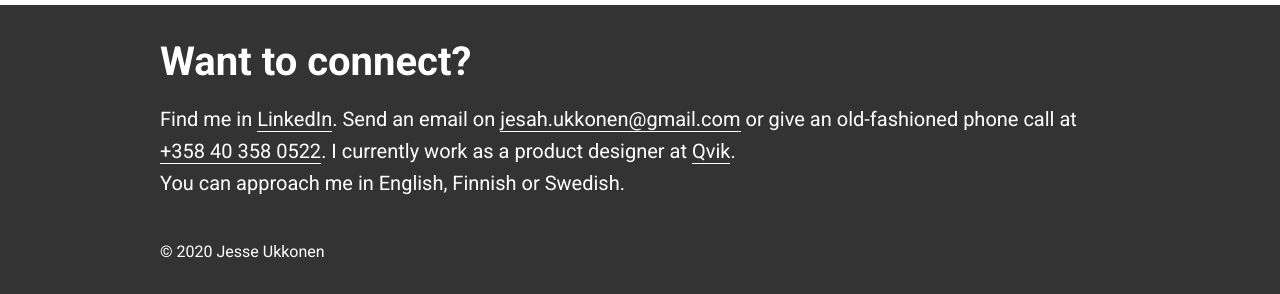
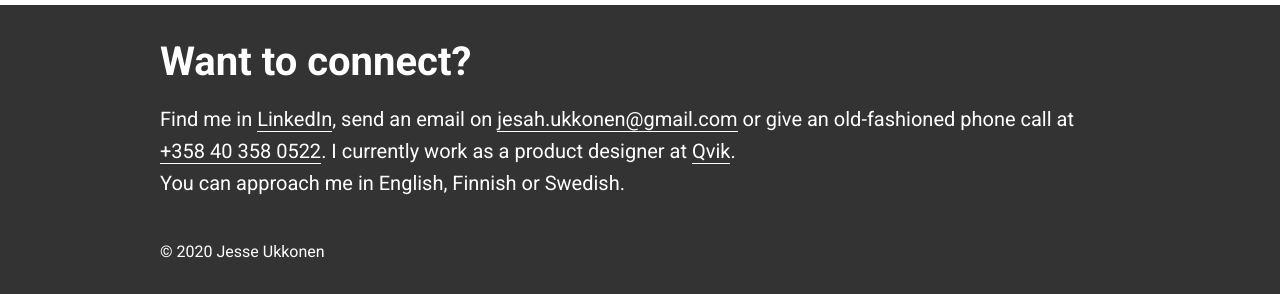
Before and after one commit to jesseu/jesseu.github.io, a Jekyll site: the page built from index.html, in a window 1280 px wide and 900 px high, scrolled down 2174 px. Shown: the part 603-897 px from the top of the window. Built offline with Jekyll 4.4.1, drawn with Linux system fonts in a browser that asks for light colours.

Commit message:
Update default.html

```diff
--- a/_layouts/default.html
+++ b/_layouts/default.html
@@ -47,7 +47,7 @@
     <footer class= "footer">
       <div class="container footer-content">
         <h2><a id="connect"></a>Want to connect?</h2>
-        <p>Find me in <a class="link-dark-bg" href="https://www.linkedin.com/in/jesseukkonen/" target="_blank">LinkedIn</a>. Send an email on <a class="link-dark-bg" href="javascript:alert('JavaScript')" onclick="this.href=atob('bWFpbHRvOmplc2FoLnVra29uZW4lNDBnbWFpbC5jb20='); return true" target="_blank">jesah.ukkonen@gmail.com</a> or give an old-fashioned phone call at <a class="link-dark-bg" href="tel:+358403580522">+358 40 358 0522</a>. I currently work as a product designer at <a class="link-dark-bg" href="https://qvik.com/" target="_blank">Qvik</a>. <br>You can approach me in English, Finnish or Swedish.</p>
+        <p>Find me in <a class="link-dark-bg" href="https://www.linkedin.com/in/jesseukkonen/" target="_blank">LinkedIn</a>, send an email on <a class="link-dark-bg" href="javascript:alert('JavaScript')" onclick="this.href=atob('bWFpbHRvOmplc2FoLnVra29uZW4lNDBnbWFpbC5jb20='); return true" target="_blank">jesah.ukkonen@gmail.com</a> or give an old-fashioned phone call at <a class="link-dark-bg" href="tel:+358403580522">+358 40 358 0522</a>. I currently work as a product designer at <a class="link-dark-bg" href="https://qvik.com/" target="_blank">Qvik</a>. <br>You can approach me in English, Finnish or Swedish.</p>
 
         <p style="margin-bottom:0; font-size:1rem;">&copy; <script type="text/javascript">document.write(new Date().getFullYear());
           </script> Jesse Ukkonen</p>
```
